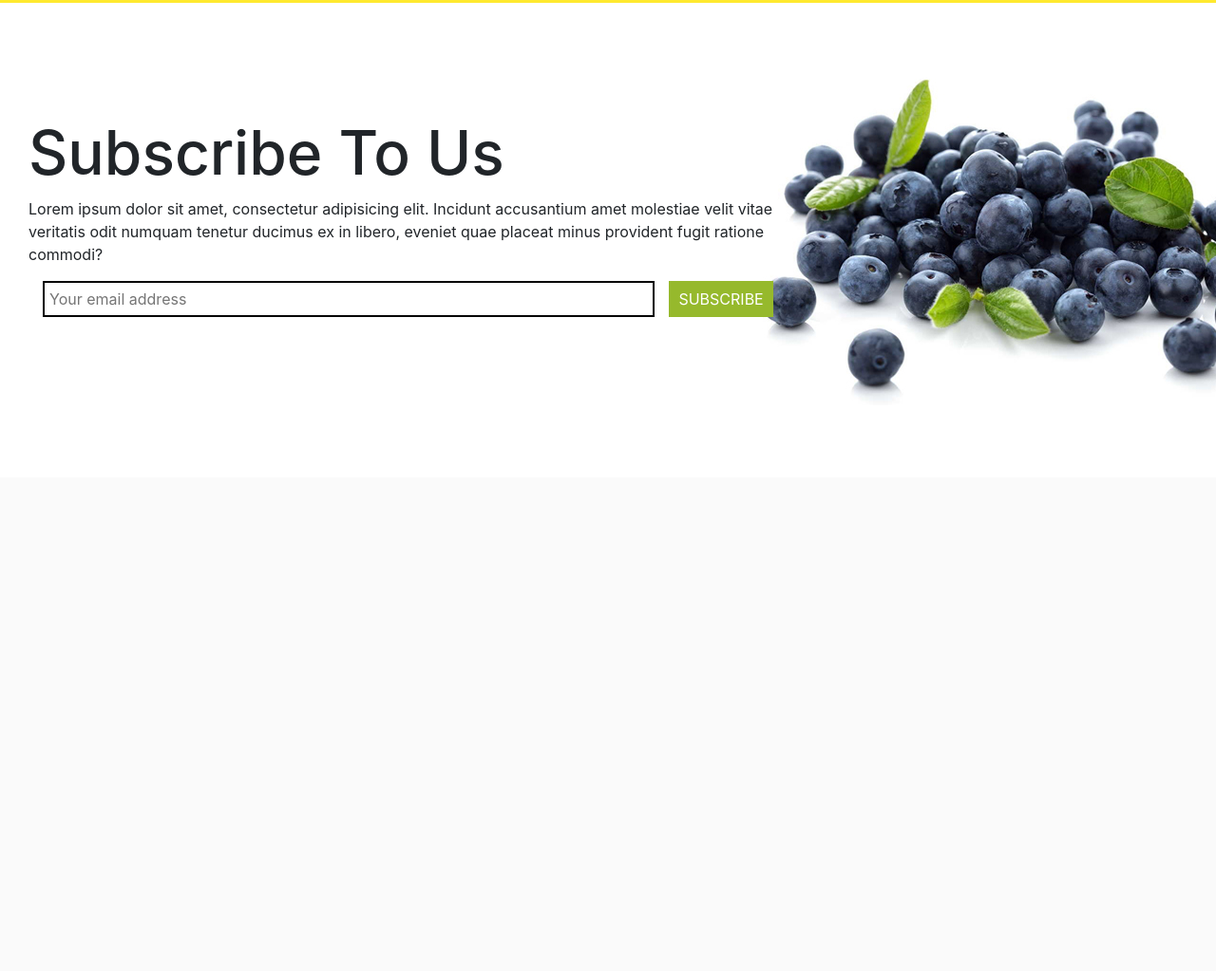
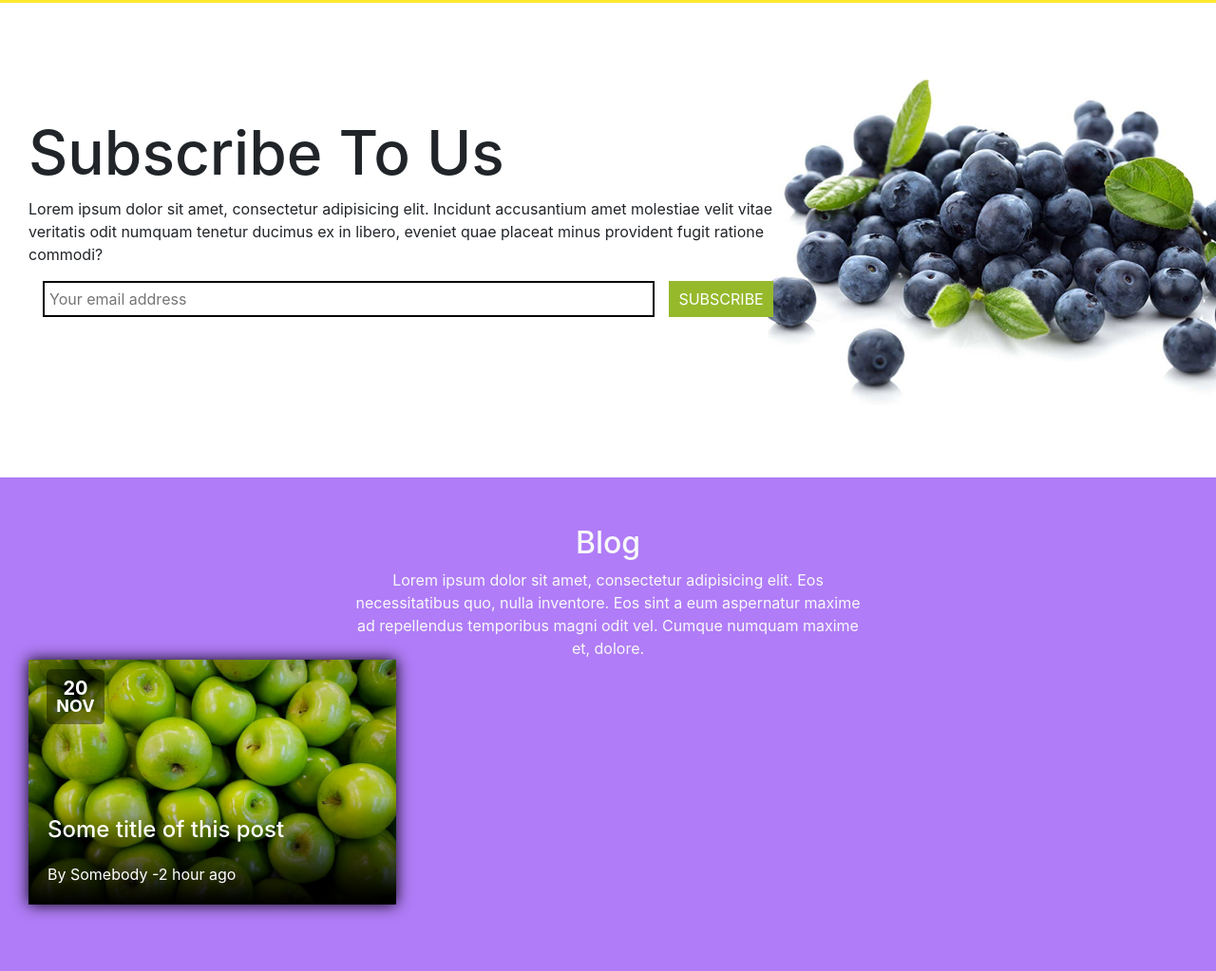
Before and after one commit to kedziorap/week2, a website: page index.html in a window 1280 px wide. Shown: the part 3297-4320 px from the top of the page at 95% size. Before the commit the page ends 3800 px from the top, so only its background shows below. Drawn offline with nearby package versions, Linux system fonts and the light colour scheme.

Commit message:
Add section blog

```diff
--- a/index.html
+++ b/index.html
@@ -169,6 +169,39 @@
                 </div>
             </div>
         </section>
+        <section class="blog">
+            <div class="my-container">
+                <div class="row">
+                    <div class="col-12">
+                        <h2 class="text-light text-center">Blog</h2>
+                        <p class="text-light text-center">
+                            Lorem ipsum dolor sit amet, consectetur adipisicing elit. Eos necessitatibus quo, nulla inventore. Eos sint a eum aspernatur maxime ad repellendus temporibus magni odit vel. Cumque numquam maxime et, dolore.
+                        </p>
+                    </div>
+                </div>
+                <div class="row">
+                    <div class="col-12 col-lg-4">
+                        <article class="post">
+                           <img src="img/f1.jpg" alt="" class="img-fluid">
+                            <div class="date">
+                                <span class="number">20</span>
+                                <span class="month">NOV</span>
+                            </div>
+                            <div class="header">
+                                <h4>Some title of this post</h4>
+                                <span class="signed">By Somebody  -2 hour ago</span>
+                            </div>
+                        </article>
+                    </div>
+                    <div class="col-12 col-lg-4">
+
+                    </div>
+                    <div class="col-12 col-lg-4">
+
+                    </div>
+                </div>
+            </div>
+        </section>
     </div>
     <script src="https://code.jquery.com/jquery-3.3.1.slim.min.js" integrity="sha384-q8i/X+965DzO0rT7abK41JStQIAqVgRVzpbzo5smXKp4YfRvH+8abtTE1Pi6jizo" crossorigin="anonymous"></script>
     <script src="https://cdnjs.cloudflare.com/ajax/libs/popper.js/1.14.3/umd/popper.min.js" integrity="sha384-ZMP7rVo3mIykV+2+9J3UJ46jBk0WLaUAdn689aCwoqbBJiSnjAK/l8WvCWPIPm49" crossorigin="anonymous"></script>
--- a/sass/style.scss
+++ b/sass/style.scss
@@ -213,11 +213,73 @@ body {
         color: white;
         border: 0;
         cursor: pointer;
+        transition: 0.2s;
+        &:hover {
+            color: #96b92c;
+            background:  lightgray;
+        }
     }
     [class*="col-"]:first-of-type {
         padding: 0;
     }
 
+}
+
+//BLOG
+
+.blog {
+    background: #b07cf7;
+    padding: 50px 0;
+    p {
+        max-width: 550px;
+        margin: 0 auto;
+    }
+}
+
+.post {
+    position: relative;
+    box-shadow: 0 0 15px black;
+    cursor: pointer;
+    transition: 0.3s;
+    margin-bottom: 20px;
+    &:hover img {
+        opacity: 0.9;
+    }
+    .header {
+        position: absolute;
+        bottom: 0;
+        left: 0;
+        right: 0;
+        padding: 20px;
+        color: white;
+        background-image: linear-gradient(transparent, black);
+        h4 {
+            margin-bottom: 20px;
+        }
+    }
+    .date {
+        position: absolute;
+        top: 4%;
+        left: 5%;
+        background: rgba(1,1,1,0.4);
+        color: white;
+        padding: 10px;
+        border-radius: 5px;
+        .number {
+            display: block;
+            text-align: center;
+            font-size: 20px;
+            font-weight: 700;
+            line-height: 1;
+        }
+        .month {
+            display: block;
+            text-align: center;
+            font-size: 18px;
+            font-weight: 700;
+            line-height: 1;
+        }
+    }
 }
 
 @media (max-width: 575.98px) {
```
Also changed, not shown: css/style.css, img/f1.jpg (added), img/f2.jpg (added), img/f3.jpg (added), 1 other file.
